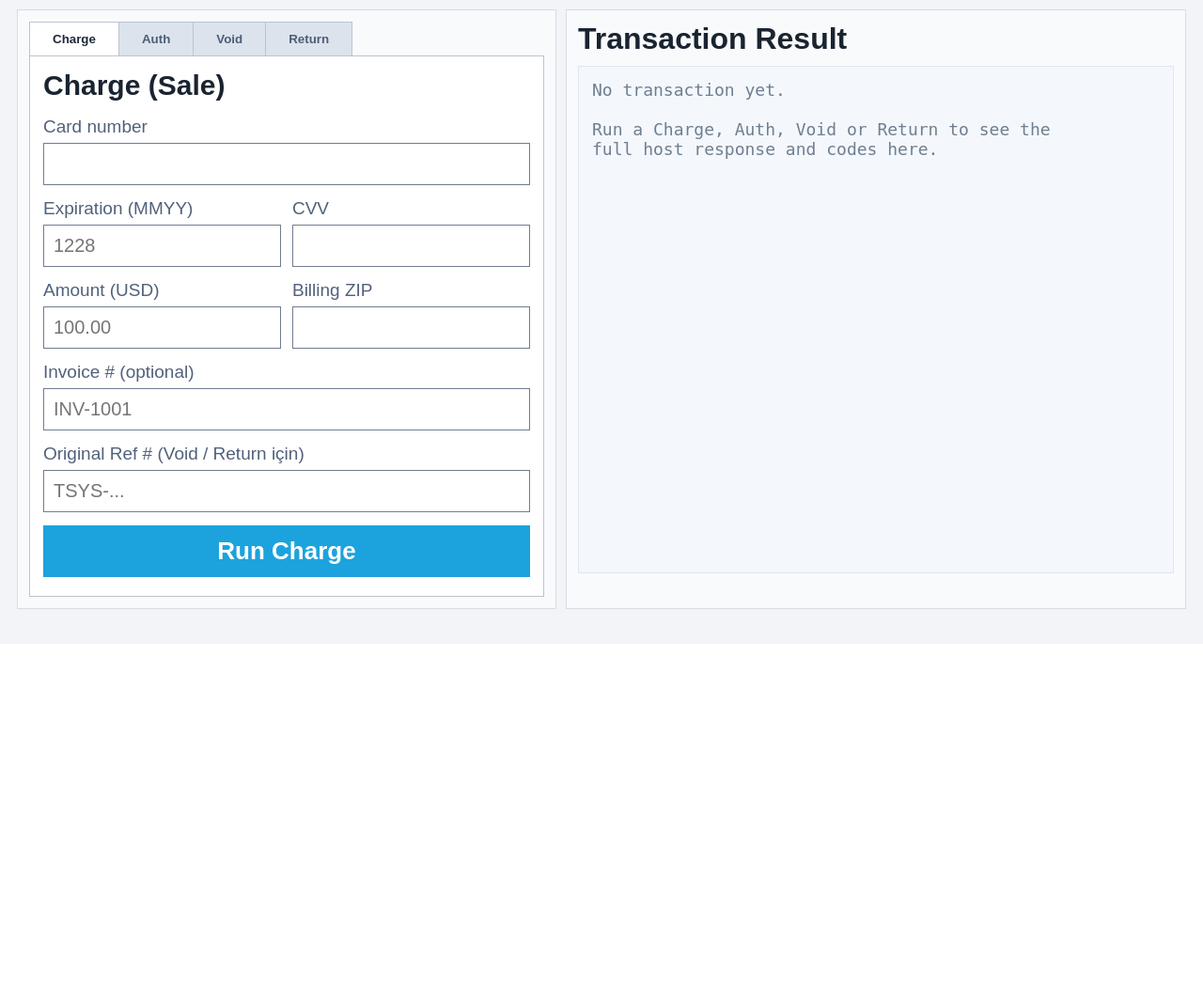
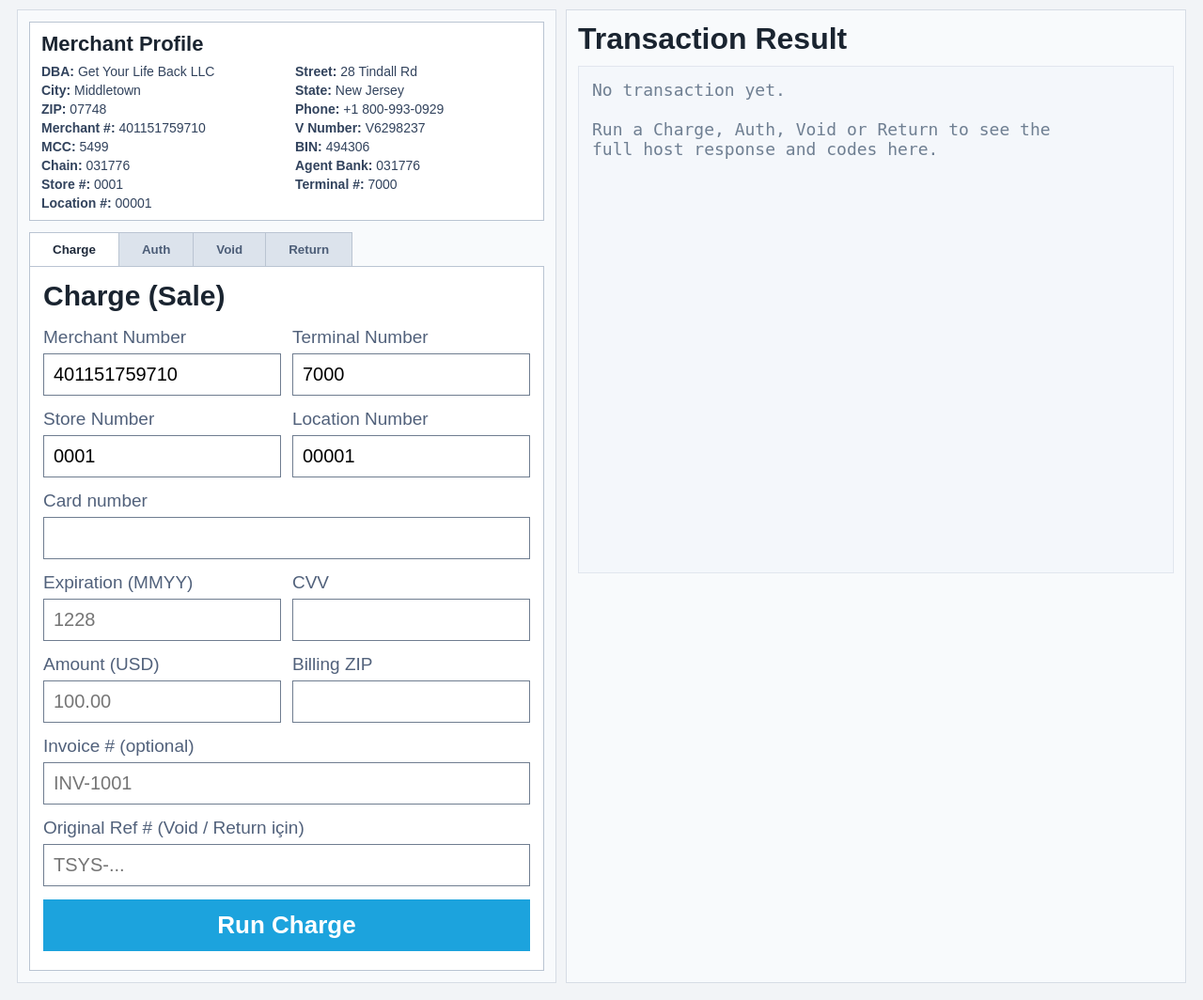
Before and after one commit to utkutepe3-cell/devasa, a PHP site: page / in a window 1280 px wide. Shown: the part 115-1179 px from the top of the page at 94% size. Before the commit the page ends 800 px from the top, so only its background shows below. Run offline with PHP 8.4, Linux system fonts and the light colour scheme.

Commit message:
Add merchant profile details to index page
Co-authored-by: utkutepe3-cell <utkutepe3-cell@users.noreply.github.com>

```diff
--- a/app.js
+++ b/app.js
@@ -5,6 +5,10 @@ const runButton = document.getElementById("runButton");
 const txTabs = Array.from(document.querySelectorAll(".tx-tab"));
 
 const fields = {
+  merchantNumber: document.getElementById("merchantNumber"),
+  terminalNumber: document.getElementById("terminalNumber"),
+  storeNumber: document.getElementById("storeNumber"),
+  locationNumber: document.getElementById("locationNumber"),
   cardNumber: document.getElementById("cardNumber"),
   expiry: document.getElementById("expiry"),
   cvv: document.getElementById("cvv"),
@@ -68,6 +72,8 @@ const validate = () => {
   const expiryRegex = /^(0[1-9]|1[0-2])\/\d{2}$/;
   const referenceValue = fields.referenceNo.value.trim();
 
+  if (!fields.merchantNumber.value.trim()) errors.push("Merchant Number is required.");
+  if (!fields.terminalNumber.value.trim()) errors.push("Terminal Number is required.");
   if (!isLuhnValid(fields.cardNumber.value)) errors.push("Card number is invalid.");
   if (!expiryRegex.test(fields.expiry.value)) errors.push("Expiration must be MM/YY.");
   if (!/^\d{3,4}$/.test(fields.cvv.value)) errors.push("CVV must be 3 or 4 digits.");
@@ -118,6 +124,10 @@ form.addEventListener("submit", async (event) => {
   const authCode = Math.floor(100000 + Math.random() * 900000);
 
   await simulate(`Host Command: ${txMeta[activeTx].host}`);
+  await simulate(`Merchant #: ${fields.merchantNumber.value.trim()}`);
+  await simulate(`Terminal #: ${fields.terminalNumber.value.trim()}`);
+  await simulate(`Store #: ${fields.storeNumber.value.trim() || "-"}`);
+  await simulate(`Location #: ${fields.locationNumber.value.trim() || "-"}`);
   await simulate(`Card: ${maskedCard}`);
   await simulate(`Amount: ${amount} USD`);
   await simulate(`Invoice: ${fields.invoice.value.trim() || "-"}`);
--- a/index.html
+++ b/index.html
@@ -27,6 +27,27 @@
 
     <main class="content">
       <section class="panel">
+        <section class="merchant-profile">
+          <h2>Merchant Profile</h2>
+          <div class="profile-grid">
+            <p><strong>DBA:</strong> Get Your Life Back LLC</p>
+            <p><strong>Street:</strong> 28 Tindall Rd</p>
+            <p><strong>City:</strong> Middletown</p>
+            <p><strong>State:</strong> New Jersey</p>
+            <p><strong>ZIP:</strong> 07748</p>
+            <p><strong>Phone:</strong> +1 800-993-0929</p>
+            <p><strong>Merchant #:</strong> 401151759710</p>
+            <p><strong>V Number:</strong> V6298237</p>
+            <p><strong>MCC:</strong> 5499</p>
+            <p><strong>BIN:</strong> 494306</p>
+            <p><strong>Chain:</strong> 031776</p>
+            <p><strong>Agent Bank:</strong> 031776</p>
+            <p><strong>Store #:</strong> 0001</p>
+            <p><strong>Terminal #:</strong> 7000</p>
+            <p><strong>Location #:</strong> 00001</p>
+          </div>
+        </section>
+
         <div class="tx-tabs">
           <button class="tx-tab active" data-tx="charge" type="button">Charge</button>
           <button class="tx-tab" data-tx="auth" type="button">Auth</button>
@@ -36,6 +57,28 @@
 
         <form id="payment-form" novalidate>
           <h2 id="form-title">Charge (Sale)</h2>
+
+          <div class="field-row">
+            <div class="field">
+              <label for="merchantNumber">Merchant Number</label>
+              <input id="merchantNumber" name="merchantNumber" value="401151759710" required />
+            </div>
+            <div class="field">
+              <label for="terminalNumber">Terminal Number</label>
+              <input id="terminalNumber" name="terminalNumber" value="7000" required />
+            </div>
+          </div>
+
+          <div class="field-row">
+            <div class="field">
+              <label for="storeNumber">Store Number</label>
+              <input id="storeNumber" name="storeNumber" value="0001" />
+            </div>
+            <div class="field">
+              <label for="locationNumber">Location Number</label>
+              <input id="locationNumber" name="locationNumber" value="00001" />
+            </div>
+          </div>
 
           <div class="field">
             <label for="cardNumber">Card number</label>
--- a/styles.css
+++ b/styles.css
@@ -91,6 +91,30 @@ body {
   background: #f8fafc;
   padding: 12px;
   min-height: 600px;
+}
+
+.merchant-profile {
+  border: 1px solid #bac4d2;
+  background: #ffffff;
+  margin-bottom: 12px;
+  padding: 10px 12px;
+}
+
+.merchant-profile h2 {
+  margin: 0 0 8px;
+  font-size: 22px;
+}
+
+.profile-grid {
+  display: grid;
+  grid-template-columns: repeat(2, minmax(0, 1fr));
+  gap: 4px 18px;
+}
+
+.profile-grid p {
+  margin: 0;
+  font-size: 14px;
+  color: #32435d;
 }
 
 .tx-tabs {
@@ -196,6 +220,10 @@ pre {
     font-size: 24px;
   }
 
+  .profile-grid {
+    grid-template-columns: 1fr;
+  }
+
   form h2,
   .result-panel h2 {
     font-size: 22px;
```
